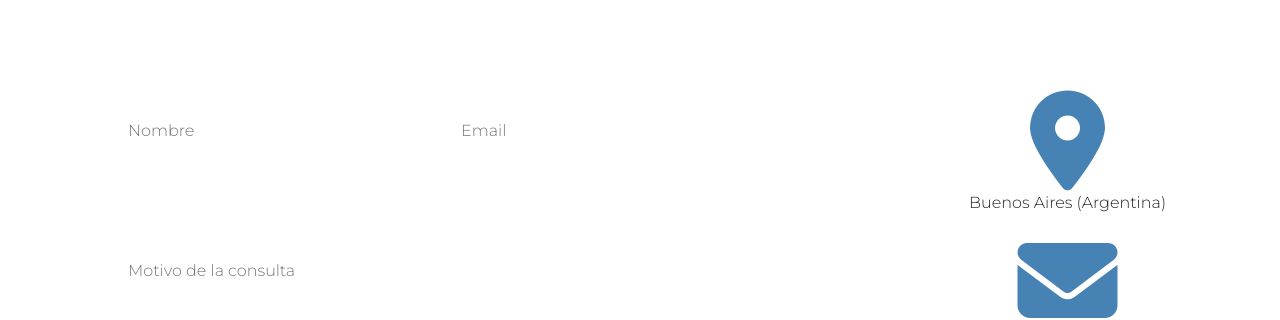
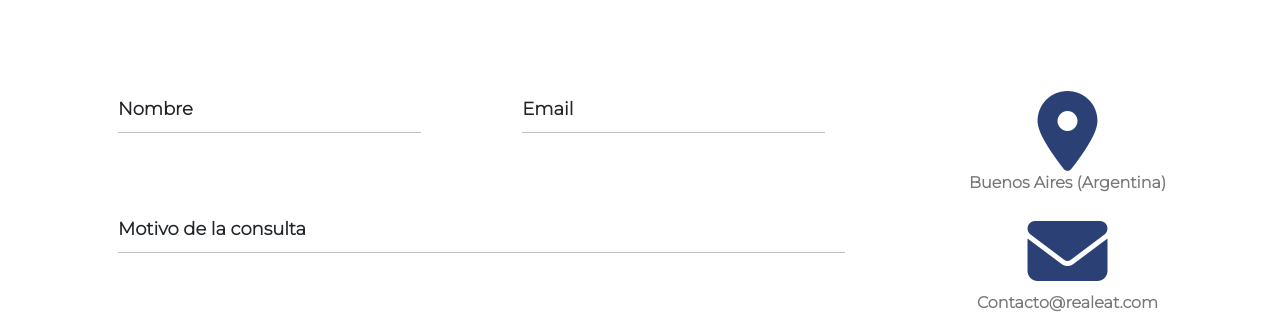
Before and after one commit to JuanVit/PROYECTO-CODERHOUSE, a website: page contacto.html in a window 1280 px wide. Shown: the part 671-991 px from the top of the page. Drawn offline with nearby package versions, Linux system fonts and the light colour scheme.

Commit message:
cambiosContacto

```diff
--- a/contacto.html
+++ b/contacto.html
@@ -56,26 +56,34 @@
         </div>
         <div class="row">
             <div class="col-md-9 ">
-                <form class="contacto-body__form">
+                <form>
                     <div class="row">
-                        <div class="col-md-4 px-0 my-5 ml-5">
-                            <div class=>
-                                <input placeholder="Nombre" type="text" name="name" class="input-content">
+                        <div class="col-md-5 px-0 my-5 ml-5">
+                            <div class= "form-card">
+                                <input  type="text" name="name" autocomplete="off" class="input-content" required>
+                                <div class="underline"></div>
+                                <label for="name" class="label-content"><span class="label-name">Nombre</span></label>
                             </div>
                         </div>
-                        <div class="col-md-4 px-0 my-5 ml-5">
-                            <div class=>
-                                <input placeholder="Email" type="email" name="email" class="input-content">
+                        <div class="col-md-5 px-0 my-5 ml-5">
+                            <div class= "form-card">
+                                <input  type="email" name="email" autocomplete="off" class="input-content" required>
+                                <div class="underline"></div>
+                                <label for="email" class="label-content"><span class="label-name">Email</span></label>
                             </div>
                         </div>
                         <div class="col-md-12 px-0 my-5 ml-5">
-                            <div class=>
-                                <input placeholder="Motivo de la consulta" type="text" name="motivo" class="input-content">
+                            <div class= "form-card">
+                                <input type="text" name="motivo" class="input-content" required>
+                                <div class="underline"></div>
+                                <label for="motivo" class="label-content"><span class="label-name">Motivo de la consulta</span></label>
                             </div>
                         </div>
                         <div class="col-md-12 px-0 my-5 ml-5">
-                            <div class=>
-                                <textarea placeholder="Dejanos tu consulta" class="input-content" name="mensaje" id="mensaje" cols="30" rows="5"></textarea>
+                            <div class= "form-card">
+                                <input type="text" name="mensaje" class="input-content" required>
+                                <div class="underline"></div>
+                                <label for="mensaje" class="label-content"><span class="label-name">Dejanos tu mensaje</span></label>
                             </div>
                         </div>
                         <div class="col-md-12 px-0 my-5 ml-5">
--- a/scss/prueba.scss
+++ b/scss/prueba.scss
@@ -450,6 +450,7 @@
     }
 }
 .contacto-body{
+    padding-bottom: 100px;
     .contacto-body__title{
         font-size: 50px;
         font-weight: bold;
@@ -462,25 +463,69 @@
             font-weight: bold;
         }
     }
-    .input-content{
-        padding: 10px;
-        width: 70%;
-        outline: none;
-        box-shadow: none;
-        border: none;
-        transition: all .1s ease;
-        &:focus{
-            border-bottom: solid 3px $color-primary;
+    .form-card{
+        width: 100%;
+        height: 100%;
+        position: relative;
+        .input-content{
+            font-size: 17px;
+            height: 100%;
+            width: 85%;
+            border: none;
+            border-bottom: 1px solid silver;
+            outline: none;
+            &:focus ~ .label-content,
+            &:valid ~ .label-content{
+                transform: translateY(-20px);
+                font-size: 15px;
+                color: $color-primary;
+            }
+            &:focus ~ .underline::before,
+            &:valid ~ .underline::before{
+                transform: scaleX(1);
+            }
+        }
+        .underline{
+            position: absolute;
+            bottom: 0px;
+            height: 2px;
+            width: 85%;
+            &::before{
+                position: absolute;
+                content: "";
+                height: 100%;
+                width: 100%;
+                background:	#652e1c;
+                transform:scaleX(0);
+                transition: transform .3s ease;
+            }
+        }
+        .label-content{
+            position: absolute;
+            bottom: 2px;
+            left: 0%;
+            pointer-events: none;
+            transition: all .3s ease;
+            font-size: 18px;
+            font-weight: bold;
         }
     }
+
     .contacto-body__side{
         ul{
             list-style: none;
+            li{
+                p{
+                    font-size: 16px;
+                    font-weight: bold;
+                    color: $color-secundary;
+                }
+            }
         }
         margin-top: 30px;
         .contacto-body__side--icon{
-            font-size: 100px;
-            color: #4682B4;
+            font-size: 80px;
+            color:	#2b4176;
         }
     }
 }
```
Also changed, not shown: css/prueba.css.
